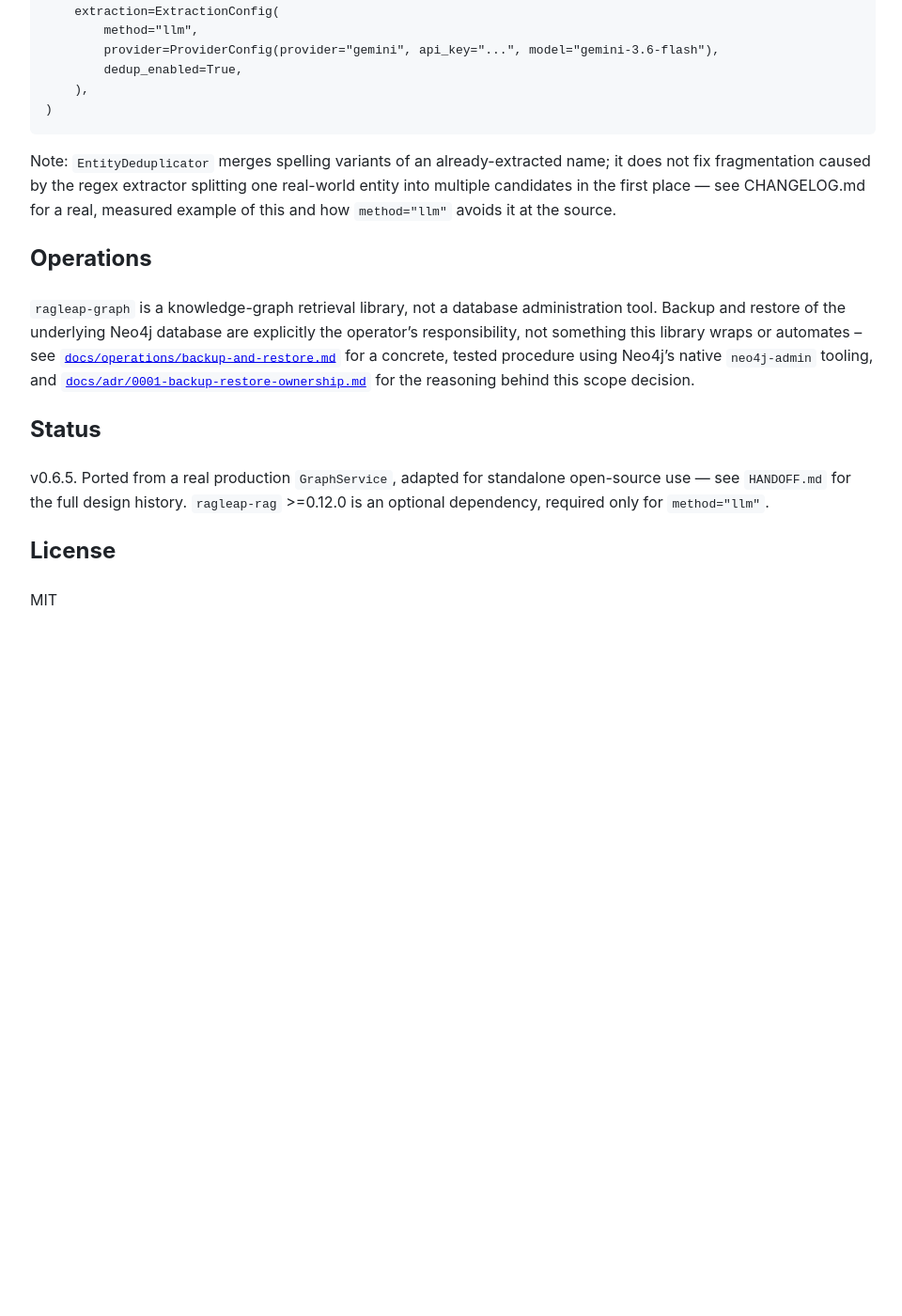
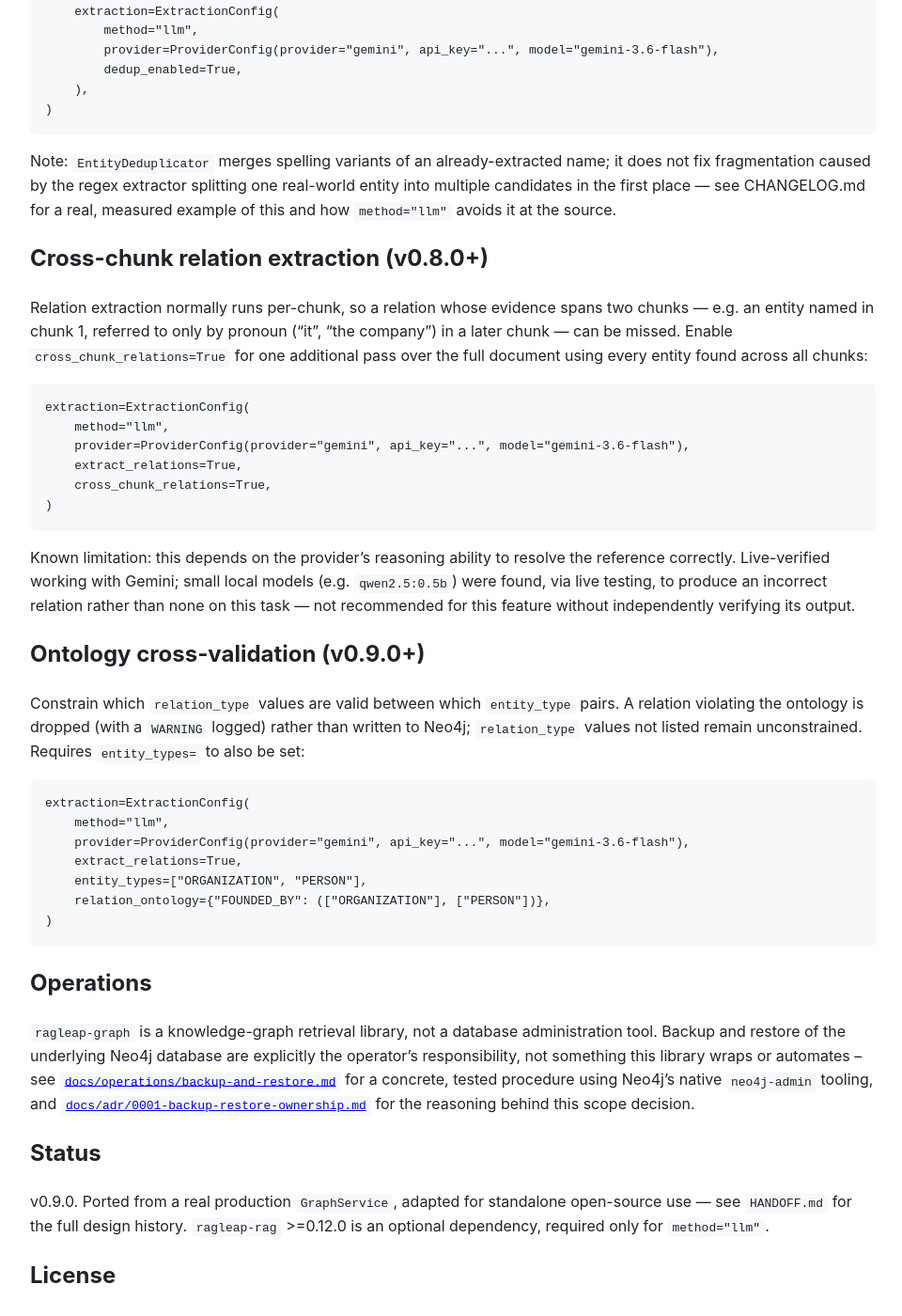
Before and after one commit to antonyrag/ragleap-core, a Jekyll site: the page built from packages/ragleap-graph/README.md, in a window 1280 px wide and 1400 px high, scrolled down 1780 px. Shown: the whole window at 94% size, without its empty margins (158-1118 px from the left). Built offline with Jekyll 4.4.1, drawn with Linux system fonts in a browser that asks for light colours; our own code applies the rules of GitHub Pages for plain Markdown files; before the commit the page ends 2479 px from its top, so only the background shows below that; some of the changed text lies outside the part shown.

Commit message:
docs: fix stale claims found in ragleap-graph documentation audit (#352)
Real drift found and corrected, independent of any code change:

- README.md: version/test-count badge stuck at v0.6.5/87 tests (real:
  v0.9.0/108 tests); added missing sections for cross_chunk_relations=
  and relation_ontology=, neither of which the README mentioned at all
- ROADMAP.md: same stale v0.6.5/87-tests figure; #151 (audit logging),
  #152 (ontology), #154 (cross-chunk) all checked off as shipped -
  #153 (eval framework) correctly remains open
- docs/design/schema-migrations.md and ontology-cross-validation.md:
  both still said 'Proposal'/'Proposed' despite being fully implemented
  (v0.7.0 and v0.9.0 respectively) - status corrected, historical
  design reasoning preserved
- docs/design/cross-chunk-relation-extraction.md: recreated from
  scratch - the original design doc was drafted in chat during
  implementation but never actually committed to the repo, a real
  process gap this audit caught

Also, outside this repo: GitHub issue #151 closed (was claiming audit
logging 'not built' - it shipped in v0.6.6, confirmed via source +
CHANGELOG); packages.ragleap.com's index.html and both wiki pages
(Home.md, Roadmap.md) independently found stale and corrected - none
of those three were previously covered by the 14-step release
checklist, a real gap worth fixing going forward.

````diff
--- a/packages/ragleap-graph/README.md
+++ b/packages/ragleap-graph/README.md
@@ -28,7 +28,7 @@ related = graph.search_related_entities(["Acme Corp"], max_depth=2)
 ```
 
 <!-- AUTO-STATS:START -->
-**Current: v0.6.5** · 87 tests (86 passed, 1 skipped)
+**Current: v0.9.0** · 108 tests (92 passed without live credentials, 16 skipped)
 <!-- AUTO-STATS:END -->
 
 ## Architecture
@@ -62,6 +62,46 @@ one real-world entity into multiple candidates in the first place — see
 CHANGELOG.md for a real, measured example of this and how `method="llm"`
 avoids it at the source.
 
+## Cross-chunk relation extraction (v0.8.0+)
+
+Relation extraction normally runs per-chunk, so a relation whose evidence
+spans two chunks — e.g. an entity named in chunk 1, referred to only by
+pronoun ("it", "the company") in a later chunk — can be missed. Enable
+`cross_chunk_relations=True` for one additional pass over the full
+document using every entity found across all chunks:
+
+```python
+extraction=ExtractionConfig(
+    method="llm",
+    provider=ProviderConfig(provider="gemini", api_key="...", model="gemini-3.6-flash"),
+    extract_relations=True,
+    cross_chunk_relations=True,
+)
+```
+
+Known limitation: this depends on the provider's reasoning ability to
+resolve the reference correctly. Live-verified working with Gemini;
+small local models (e.g. `qwen2.5:0.5b`) were found, via live testing,
+to produce an incorrect relation rather than none on this task — not
+recommended for this feature without independently verifying its output.
+
+## Ontology cross-validation (v0.9.0+)
+
+Constrain which `relation_type` values are valid between which
+`entity_type` pairs. A relation violating the ontology is dropped (with
+a `WARNING` logged) rather than written to Neo4j; `relation_type` values
+not listed remain unconstrained. Requires `entity_types=` to also be set:
+
+```python
+extraction=ExtractionConfig(
+    method="llm",
+    provider=ProviderConfig(provider="gemini", api_key="...", model="gemini-3.6-flash"),
+    extract_relations=True,
+    entity_types=["ORGANIZATION", "PERSON"],
+    relation_ontology={"FOUNDED_BY": (["ORGANIZATION"], ["PERSON"])},
+)
+```
+
 ## Operations
 
 `ragleap-graph` is a knowledge-graph retrieval library, not a database
@@ -76,7 +116,7 @@ for the reasoning behind this scope decision.
 
 ## Status
 
-v0.6.5. Ported from a real production `GraphService`, adapted for standalone open-source use — see `HANDOFF.md` for the full design history. `ragleap-rag` >=0.12.0 is an optional dependency, required only for `method="llm"`.
+v0.9.0. Ported from a real production `GraphService`, adapted for standalone open-source use — see `HANDOFF.md` for the full design history. `ragleap-rag` >=0.12.0 is an optional dependency, required only for `method="llm"`.
 
 ## License
 
````
Also changed, not shown: ROADMAP.md (+5 -5 lines), packages/ragleap-graph/docs/design/cross-chunk-relation-extraction.md (added, +96 -0 lines), packages/ragleap-graph/docs/design/ontology-cross-validation.md (+9 -1 lines), packages/ragleap-graph/docs/design/schema-migrations.md (+6 -5 lines).
